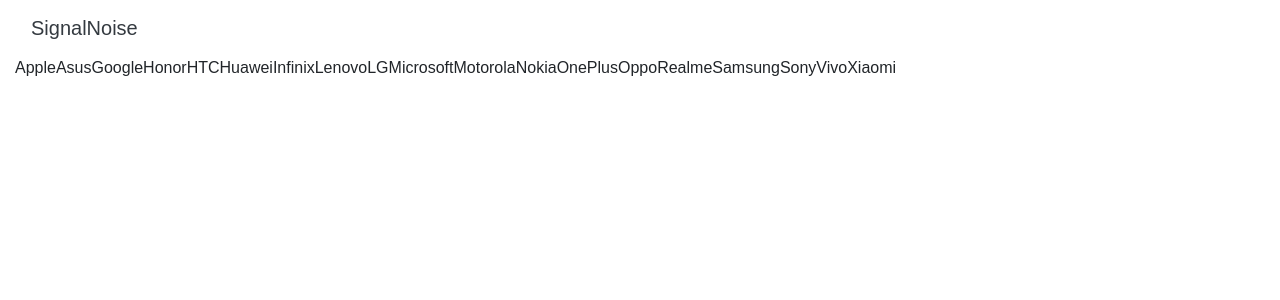
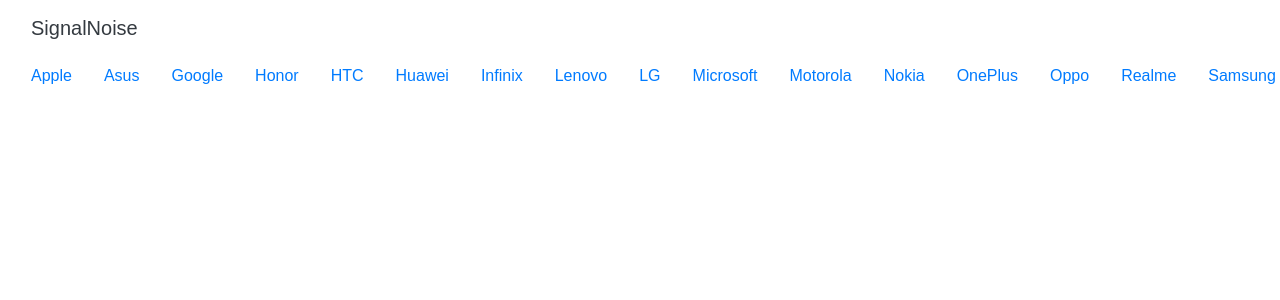
Before and after one commit to signalnoiseongithub/www, a Jekyll site: the page built from smartphone.html, in a window 1280 px wide. Shown: the top 300 px of the page. Built offline with Jekyll 4.4.1, drawn with Linux system fonts in a browser that asks for light colours; some web fonts are replaced.

Commit message:
Update smartphone.html

```diff
--- a/smartphone.html
+++ b/smartphone.html
@@ -7,9 +7,9 @@ title: Smartphone
   <nav class="nav flex-row flex-nowrap">
     {% for smartphone in site.data.navigation.smartphone %}
     <div class="nav-item">
-      <p>
+      <a href="#" class="nav-link">
         {{ smartphone.brand }}
-      </p>
+      </a>
     </div>
     {% endfor %}
   </nav>
```
